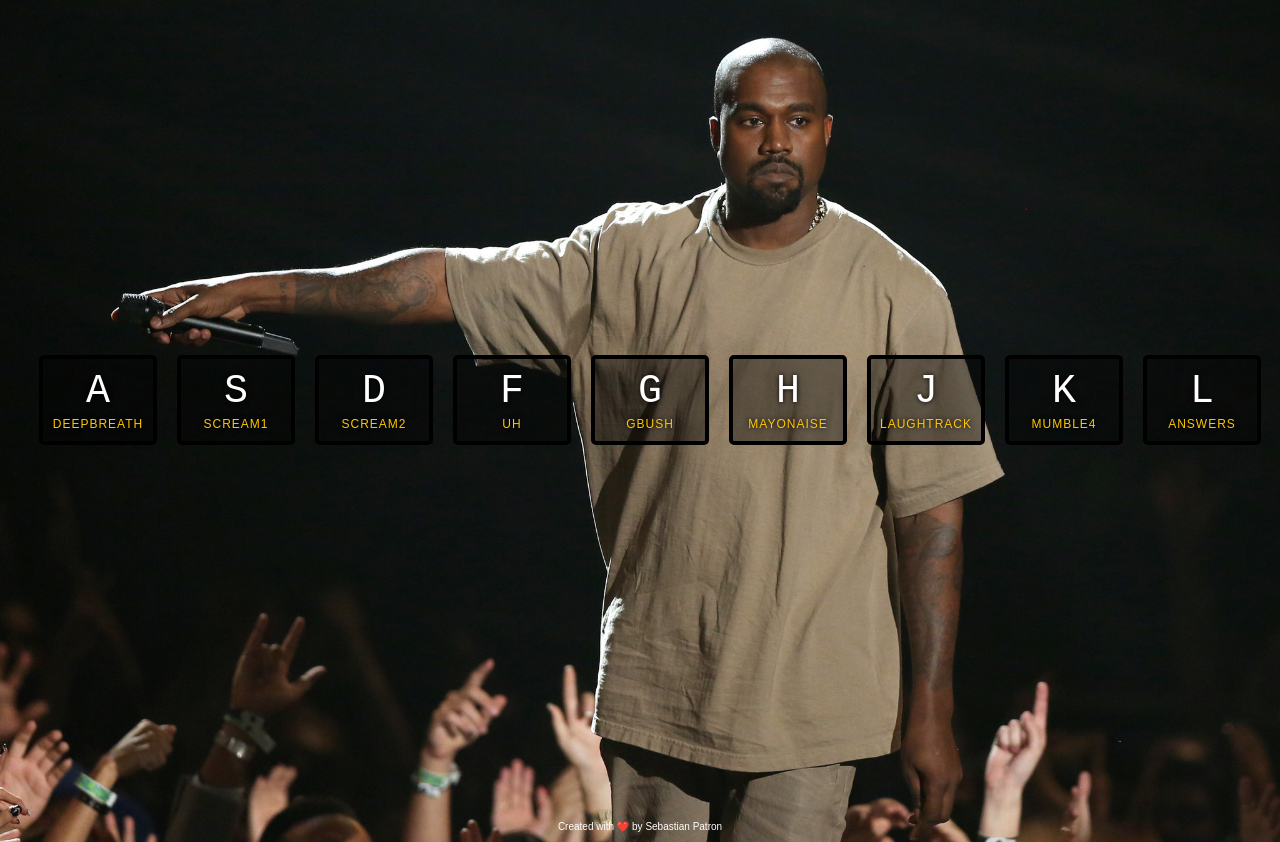
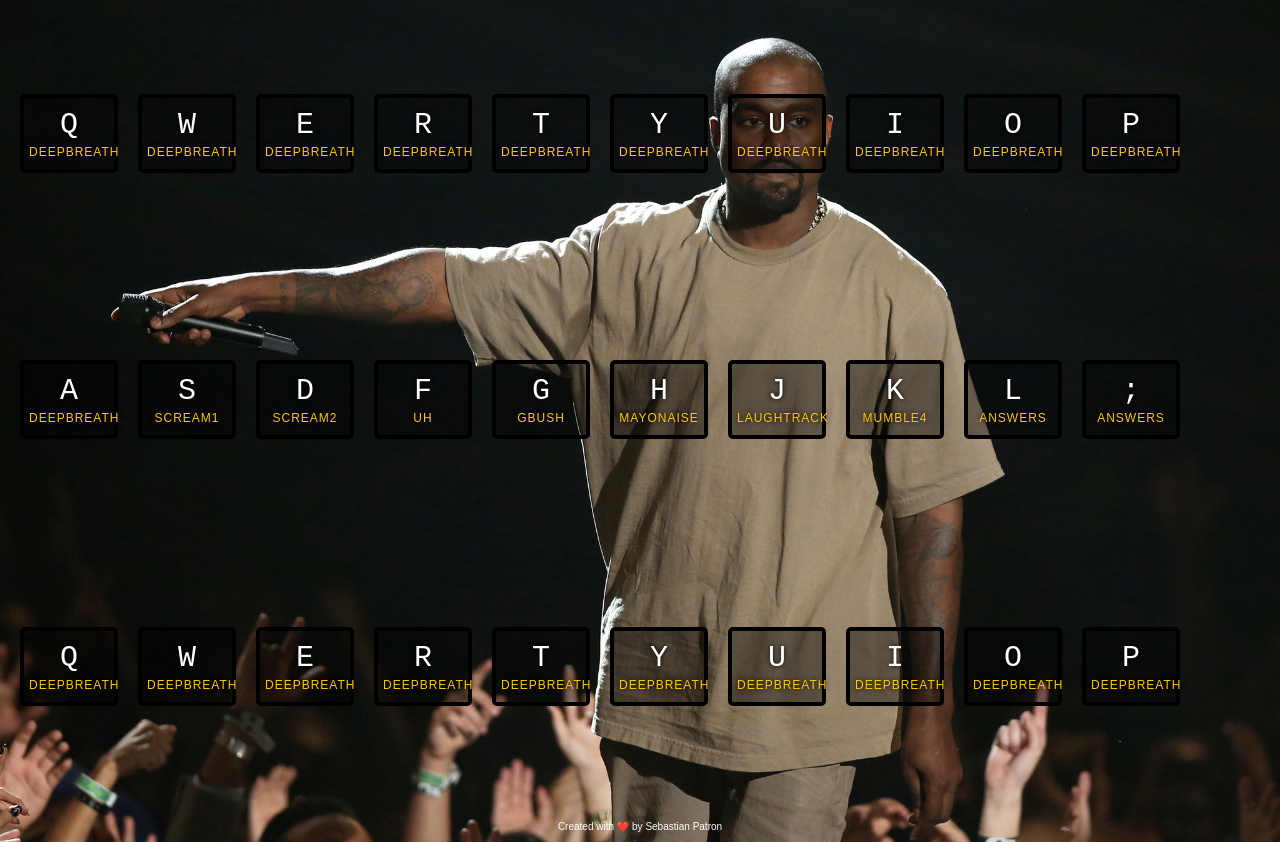
Before and after one commit to seb-patron/YeezyEfx, a website: page Public/index.html in a window 1280 px wide. Drawn offline with nearby package versions, Linux system fonts and the light colour scheme.

Commit message:
added top and bottom row of keys and sound effect for semi colon along

```diff
--- a/Public/index.html
+++ b/Public/index.html
@@ -9,6 +9,51 @@
 
 
   <div class="keys">
+
+  <!-- Top row keys -->
+    <div data-key="81" class="key">
+      <kbd>Q</kbd>
+      <span class="sound">deepbreath</span>
+    </div>
+    <div data-key="87" class="key">
+      <kbd>W</kbd>
+      <span class="sound">deepbreath</span>
+    </div>
+    <div data-key="69" class="key">
+      <kbd>E</kbd>
+      <span class="sound">deepbreath</span>
+    </div>
+    <div data-key="82" class="key">
+      <kbd>R</kbd>
+      <span class="sound">deepbreath</span>
+    </div>
+    <div data-key="84" class="key">
+      <kbd>T</kbd>
+      <span class="sound">deepbreath</span>
+    </div>
+    <div data-key="89" class="key">
+      <kbd>Y</kbd>
+      <span class="sound">deepbreath</span>
+    </div>
+    <div data-key="85" class="key">
+      <kbd>U</kbd>
+      <span class="sound">deepbreath</span>
+    </div>
+    <div data-key="73" class="key">
+      <kbd>I</kbd>
+      <span class="sound">deepbreath</span>
+    </div>
+    <div data-key="79" class="key">
+      <kbd>O</kbd>
+      <span class="sound">deepbreath</span>
+    </div>
+    <div data-key="80" class="key">
+      <kbd>P</kbd>
+      <span class="sound">deepbreath</span>
+    </div>
+
+<!-- middle row keys -->
+
     <div data-key="65" class="key">
       <kbd>A</kbd>
       <span class="sound">deepbreath</span>
@@ -45,10 +90,62 @@
       <kbd>L</kbd>
       <span class="sound">answers</span>
     </div>
+    <div data-key="186" class="key">
+      <kbd>;</kbd>
+      <span class="sound">answers</span>
+    </div>
+
+
+<!-- bottom row keys -->
+
+    <div data-key="81" class="key">
+      <kbd>Q</kbd>
+      <span class="sound">deepbreath</span>
+    </div>
+    <div data-key="87" class="key">
+      <kbd>W</kbd>
+      <span class="sound">deepbreath</span>
+    </div>
+    <div data-key="69" class="key">
+      <kbd>E</kbd>
+      <span class="sound">deepbreath</span>
+    </div>
+    <div data-key="82" class="key">
+      <kbd>R</kbd>
+      <span class="sound">deepbreath</span>
+    </div>
+    <div data-key="84" class="key">
+      <kbd>T</kbd>
+      <span class="sound">deepbreath</span>
+    </div>
+    <div data-key="89" class="key">
+      <kbd>Y</kbd>
+      <span class="sound">deepbreath</span>
+    </div>
+    <div data-key="85" class="key">
+      <kbd>U</kbd>
+      <span class="sound">deepbreath</span>
+    </div>
+    <div data-key="73" class="key">
+      <kbd>I</kbd>
+      <span class="sound">deepbreath</span>
+    </div>
+    <div data-key="79" class="key">
+      <kbd>O</kbd>
+      <span class="sound">deepbreath</span>
+    </div>
+    <div data-key="80" class="key">
+      <kbd>P</kbd>
+      <span class="sound">deepbreath</span>
+    </div>
+
+
   </div>
 
   <br />
   <p> Created with ❤️  by Sebastian Patron </p>
+
+  <!--middle row -->
 
   <audio data-key="65" src="sounds/deep-breath.mp3"></audio>
   <audio data-key="83" src="sounds/scream1.mp3"></audio>
@@ -59,6 +156,7 @@
   <audio data-key="74" src="/sounds/laughtrack.mp3"></audio>
   <audio data-key="75" src="sounds/mumble4.mp3"></audio>
   <audio data-key="76" src="/sounds/answers.mp3"></audio>
+  <audio data-key="186" src="/sounds/shutup.mp3"></audio>
 
 <script src="script.js"></script>
 <script src="//ajax.googleapis.com/ajax/libs/jquery/1.10.2/jquery.min.js" type="text/javascript" ></script>
--- a/Public/style.css
+++ b/Public/style.css
@@ -16,7 +16,7 @@ p {
 .keys {
   display:flex;
   flex-wrap: wrap;
-  width: 1300px;
+  width: 1200px;
   flex:1;
   min-height:100vh;
   align-items: center;
@@ -30,7 +30,7 @@ p {
   font-size: 1.5rem;
   padding:1rem .5rem;
   transition:all .07s;
-  width:100px;
+  width:80px;
   text-align: center;
   color:white;
   background:rgba(0,0,0,0.4);
@@ -45,7 +45,7 @@ p {
 
 kbd {
   display: block;
-  font-size: 40px;
+  font-size: 30px;
 }
 
 .sound {
@@ -54,3 +54,11 @@ kbd {
   letter-spacing: 1px;
   color:#ffc600;
 }
+
+#id {
+  width: 1300px;
+}
+
+.middle-row {
+  width: 1300px;
+}
```
Also changed, not shown: 2 other files.
